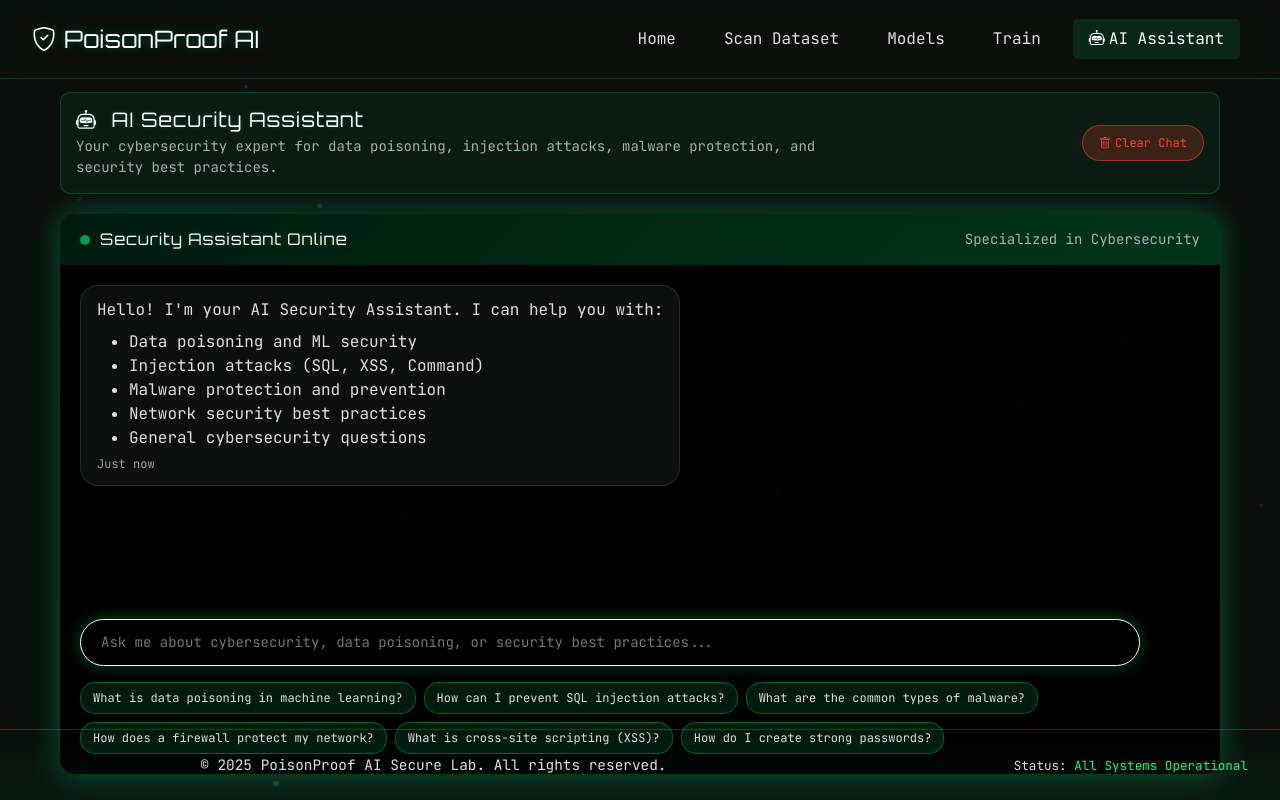
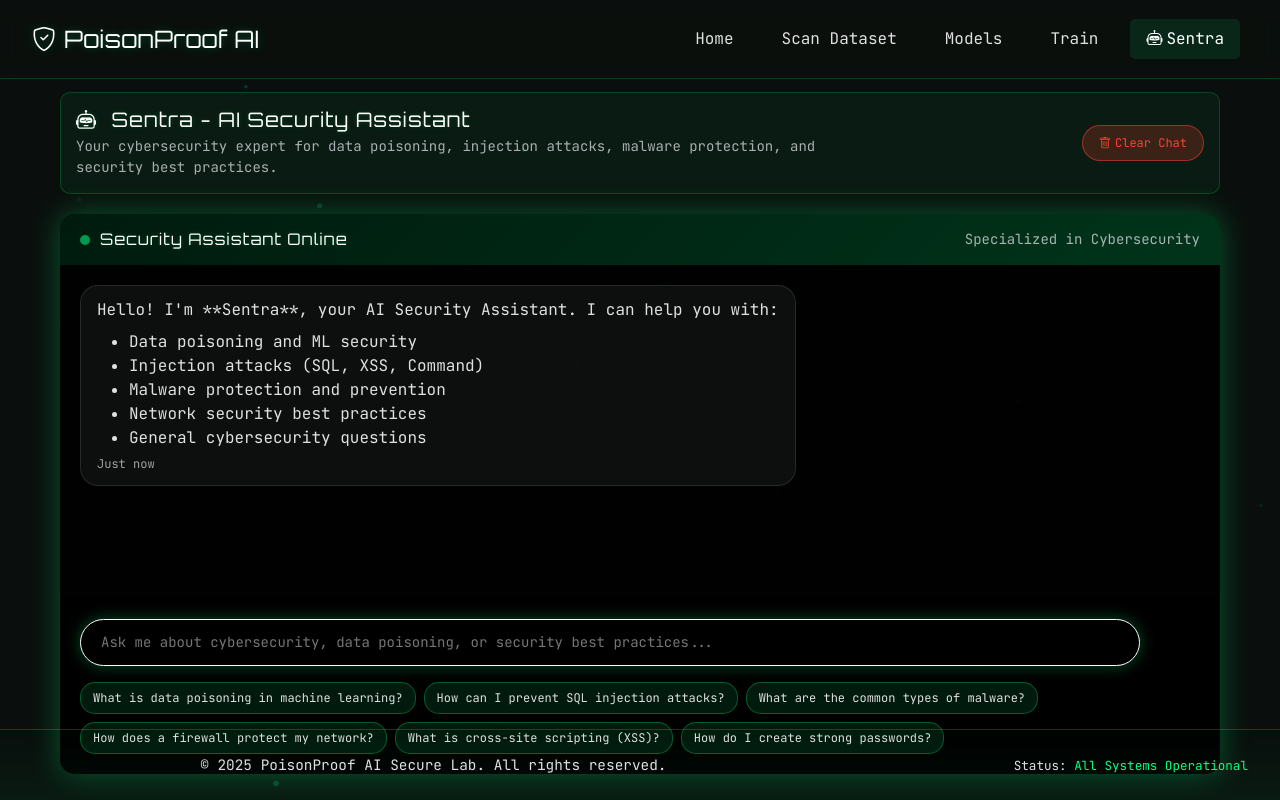
Before and after one commit to Jaisuryan-web/POISON_PROOF-AI-V2, a Flask app: page /chatbot in a window 1280 px wide. Run offline with Flask 3, Linux system fonts and the light colour scheme; some libraries are stand-ins or nearby versions.

Commit message:
Rename AI Security Assistant to Sentra
- Update chatbot name from 'AI Security Assistant' to 'Sentra' in all files
- Update navigation menu to show 'Sentra' instead of 'AI Assistant'
- Update page title and chat interface to reflect new name
- Maintain 'AI Security Assistant' as subtitle for clarity

```diff
--- a/templates/base.html
+++ b/templates/base.html
@@ -49,7 +49,7 @@
                     </li>
                     <li class="nav-item">
                         <a class="nav-link {% if request.endpoint == 'chatbot_page' %}active{% endif %}" href="{{ url_for('chatbot_page') }}">
-                            <i class="bi bi-robot me-1"></i>AI Assistant
+                            <i class="bi bi-robot me-1"></i>Sentra
                         </a>
                     </li>
                 </ul>
--- a/templates/chatbot.html
+++ b/templates/chatbot.html
@@ -1,7 +1,7 @@
 <!doctype html>
 {% extends "base.html" %}
 
-{% block title %}AI Security Assistant - PoisonProof AI{% endblock %}
+{% block title %}Sentra - AI Security Assistant - PoisonProof AI{% endblock %}
 
 {% block extra_head %}
 <style>
@@ -283,7 +283,7 @@
             <div class="col-md-8">
                 <h5 class="mb-1">
                     <i class="bi bi-robot me-2"></i>
-                    AI Security Assistant
+                    Sentra - AI Security Assistant
                 </h5>
                 <p class="mb-0 text-muted small">
                     Your cybersecurity expert for data poisoning, injection attacks, malware protection, and security best practices.
@@ -306,7 +306,7 @@
 
         <div class="chat-messages" id="chatMessages">
             <div class="message bot-message">
-                <div> Hello! I'm your AI Security Assistant. I can help you with:</div>
+                <div> Hello! I'm **Sentra**, your AI Security Assistant. I can help you with:</div>
                 <ul class="mb-0 mt-2">
                     <li>Data poisoning and ML security</li>
                     <li>Injection attacks (SQL, XSS, Command)</li>
--- a/utils/chatbot.py
+++ b/utils/chatbot.py
@@ -265,7 +265,7 @@ class CyberSecurityChatbot:
 
         # Direct keyword-based responses
         if any(word in query_lower for word in ['hello', 'hi', 'hey', 'greetings']):
-            response = """Hello! I'm your AI Security Assistant. I can help you with:
+            response = """Hello! I'm **Sentra**, your AI Security Assistant. I can help you with:
 
 🔒 **Data poisoning and ML security**
 💉 **Injection attacks (SQL, XSS, Command)**
```
